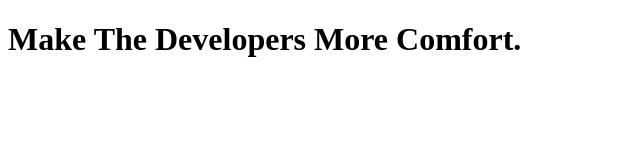
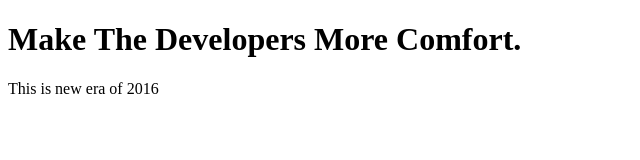
Before and after one commit to ramesh447/walmart-lab, a plain HTML site: page site/index.html in a window 1280 px wide. Shown: the whole page, without its empty margins (0-640 px from the left). Drawn offline with Linux system fonts and the light colour scheme.

Commit message:
small change by lead

```diff
--- a/site/index.html
+++ b/site/index.html
@@ -5,5 +5,6 @@
 </head>
 <body>
 <h1>Make The Developers More Comfort.</h1>
+<p>This is new era of 2016</p>
 </body>
 </html>
```
